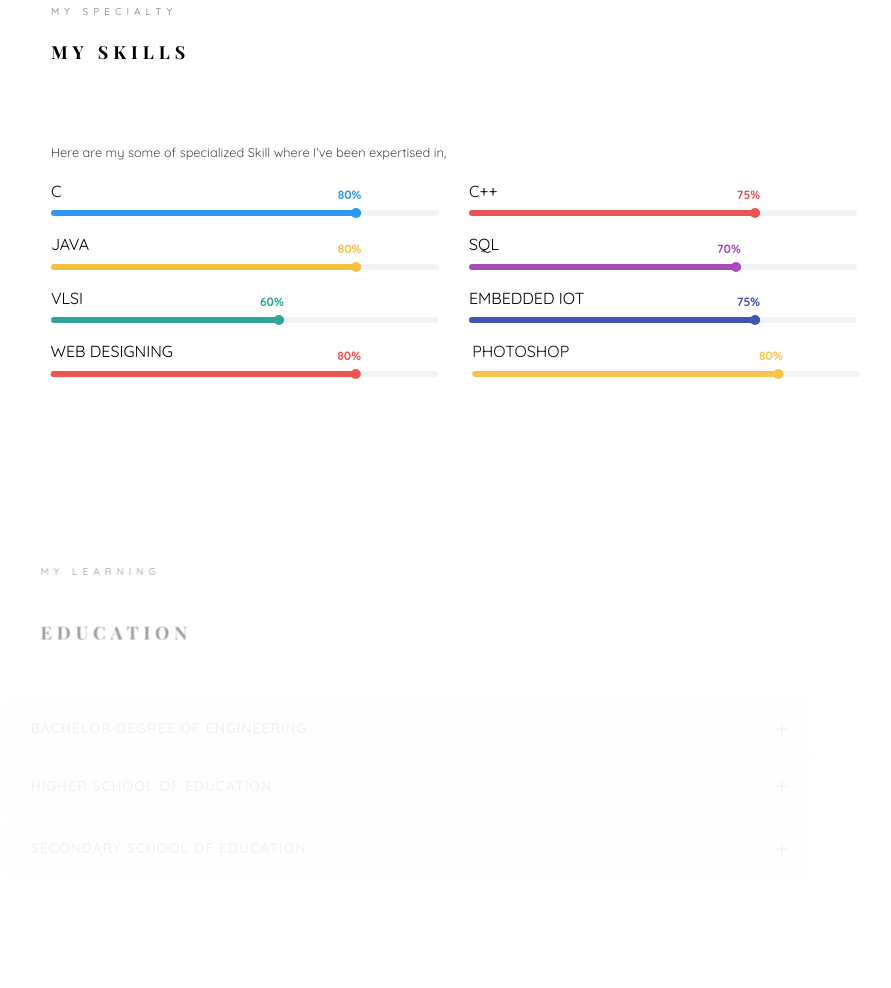
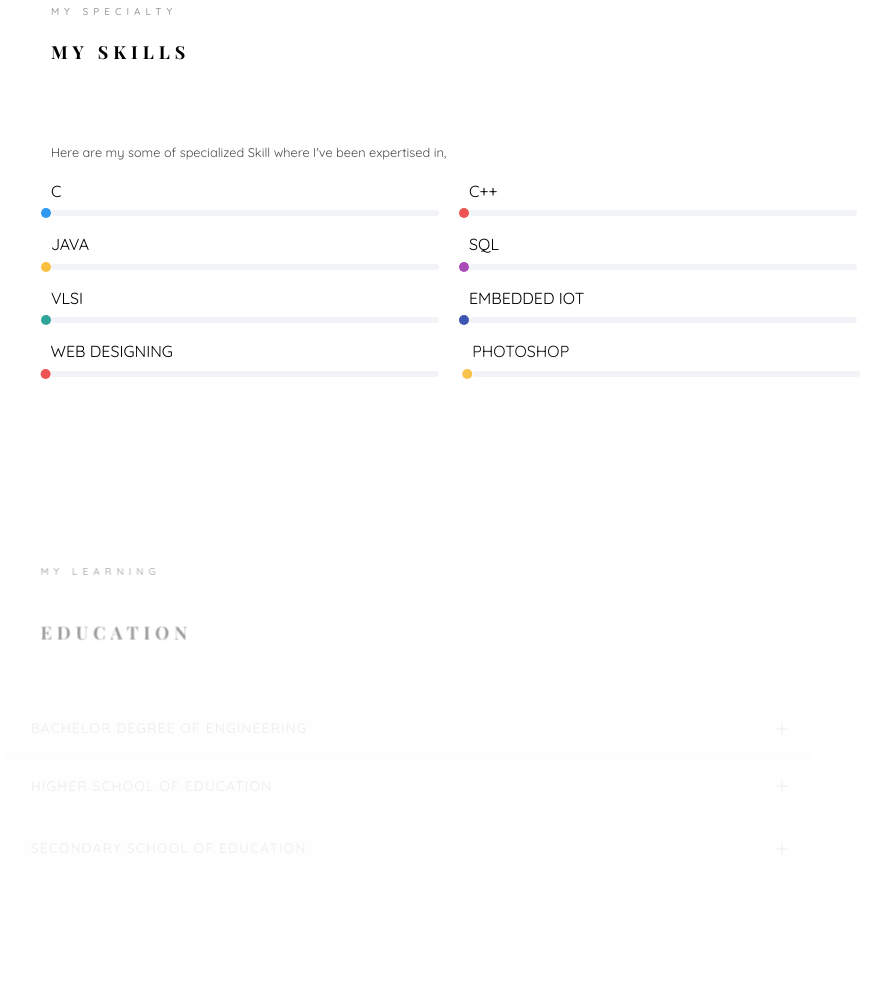
Before and after one commit to prasanna12022003/Portfolio, a plain HTML site: page index.html in a window 1280 px wide. Shown: the part 2898-3886 px from the top of the page, without its empty margins (336-1227 px from the left). Drawn offline with nearby package versions, Linux system fonts and the light colour scheme; files whose address does not match are found by name; a web font is replaced by a local one.

Commit message:
Portfolio

```diff
--- a/index.html
+++ b/index.html
@@ -255,9 +255,9 @@ Copyright <script>document.write(new Date().getFullYear());</script> All rights
 							<div class="progress-wrap">
 								<h3>C</h3>
 								<div class="progress">
-								 	<div class="progress-bar color-1" role="progressbar" aria-valuenow="80"
-								  	aria-valuemin="0" aria-valuemax="100" style="width:80%">
-								    <span>80%</span>
+								 	<div class="progress-bar color-1" role="progressbar" aria-valuenow=""
+								  	aria-valuemin="0" aria-valuemax="100" style="width:0%">
+								    <span></span>
 								  	</div>
 								</div>
 							</div>
@@ -266,9 +266,9 @@ Copyright <script>document.write(new Date().getFullYear());</script> All rights
 							<div class="progress-wrap">
 								<h3>C++</h3>
 								<div class="progress">
-								 	<div class="progress-bar color-2" role="progressbar" aria-valuenow="75"
-								  	aria-valuemin="0" aria-valuemax="100" style="width:75%">
-								    <span>75%</span>
+								 	<div class="progress-bar color-2" role="progressbar" aria-valuenow=""
+								  	aria-valuemin="0" aria-valuemax="100" style="width:0%">
+								    <span></span>
 								  	</div>
 								</div>
 							</div>
@@ -277,9 +277,9 @@ Copyright <script>document.write(new Date().getFullYear());</script> All rights
 							<div class="progress-wrap">
 								<h3>JAVA</h3>
 								<div class="progress">
-								 	<div class="progress-bar color-3" role="progressbar" aria-valuenow="80"
-								  	aria-valuemin="0" aria-valuemax="100" style="width:80%">
-								    <span>80%</span>
+								 	<div class="progress-bar color-3" role="progressbar" aria-valuenow=""
+								  	aria-valuemin="0" aria-valuemax="100" style="width:0%">
+								    <span></span>
 								  	</div>
 								</div>
 							</div>
@@ -288,9 +288,9 @@ Copyright <script>document.write(new Date().getFullYear());</script> All rights
 							<div class="progress-wrap">
 								<h3>SQL</h3>
 								<div class="progress">
-								 	<div class="progress-bar color-4" role="progressbar" aria-valuenow="70"
-								  	aria-valuemin="0" aria-valuemax="100" style="width:70%">
-								    <span>70%</span>
+								 	<div class="progress-bar color-4" role="progressbar" aria-valuenow=""
+								  	aria-valuemin="0" aria-valuemax="100" style="width:0%">
+								    <span></span>
 								  	</div>
 								</div>
 							</div>
@@ -299,9 +299,9 @@ Copyright <script>document.write(new Date().getFullYear());</script> All rights
 							<div class="progress-wrap">
 								<h3>VLSI</h3>
 								<div class="progress">
-								 	<div class="progress-bar color-5" role="progressbar" aria-valuenow="60"
-								  	aria-valuemin="0" aria-valuemax="100" style="width:60%">
-								    <span>60%</span>
+								 	<div class="progress-bar color-5" role="progressbar" aria-valuenow=""
+								  	aria-valuemin="0" aria-valuemax="100" style="width:0%">
+								    <span></span>
 								  	</div>
 								</div>
 							</div>
@@ -310,9 +310,9 @@ Copyright <script>document.write(new Date().getFullYear());</script> All rights
 							<div class="progress-wrap">
 								<h3>EMBEDDED IOT</h3>
 								<div class="progress">
-								 	<div class="progress-bar color-6" role="progressbar" aria-valuenow="75"
-								  	aria-valuemin="0" aria-valuemax="100" style="width:75%">
-								    <span>75%</span>
+								 	<div class="progress-bar color-6" role="progressbar" aria-valuenow=""
+								  	aria-valuemin="0" aria-valuemax="100" style="width:0%">
+								    <span></span>
 								  	</div>
 								</div>
 							</div>
@@ -321,9 +321,9 @@ Copyright <script>document.write(new Date().getFullYear());</script> All rights
 							<div class="progress-wrap">
 								<h3>WEB DESIGNING</h3>
 								<div class="progress">
-								 	<div class="progress-bar color-2" role="progressbar" aria-valuenow="80"
-								  	aria-valuemin="0" aria-valuemax="100" style="width:80%">
-								    <span>80%</span>
+								 	<div class="progress-bar color-2" role="progressbar" aria-valuenow=""
+								  	aria-valuemin="0" aria-valuemax="100" style="width:0%">
+								    <span></span>
 								  	</div>
 								</div>
 							</div>
@@ -332,9 +332,9 @@ Copyright <script>document.write(new Date().getFullYear());</script> All rights
 							<div class="progress-wrap">
 								<h3>PHOTOSHOP</h3>
 								<div class="progress">
-								 	<div class="progress-bar color-3" role="progressbar" aria-valuenow="80"
-								  	aria-valuemin="0" aria-valuemax="100" style="width:80%">
-								    <span>80%</span>
+								 	<div class="progress-bar color-3" role="progressbar" aria-valuenow=""
+								  	aria-valuemin="0" aria-valuemax="100" style="width:0%">
+								    <span></span>
 								  	</div>
 								</div>
 							</div>
```
